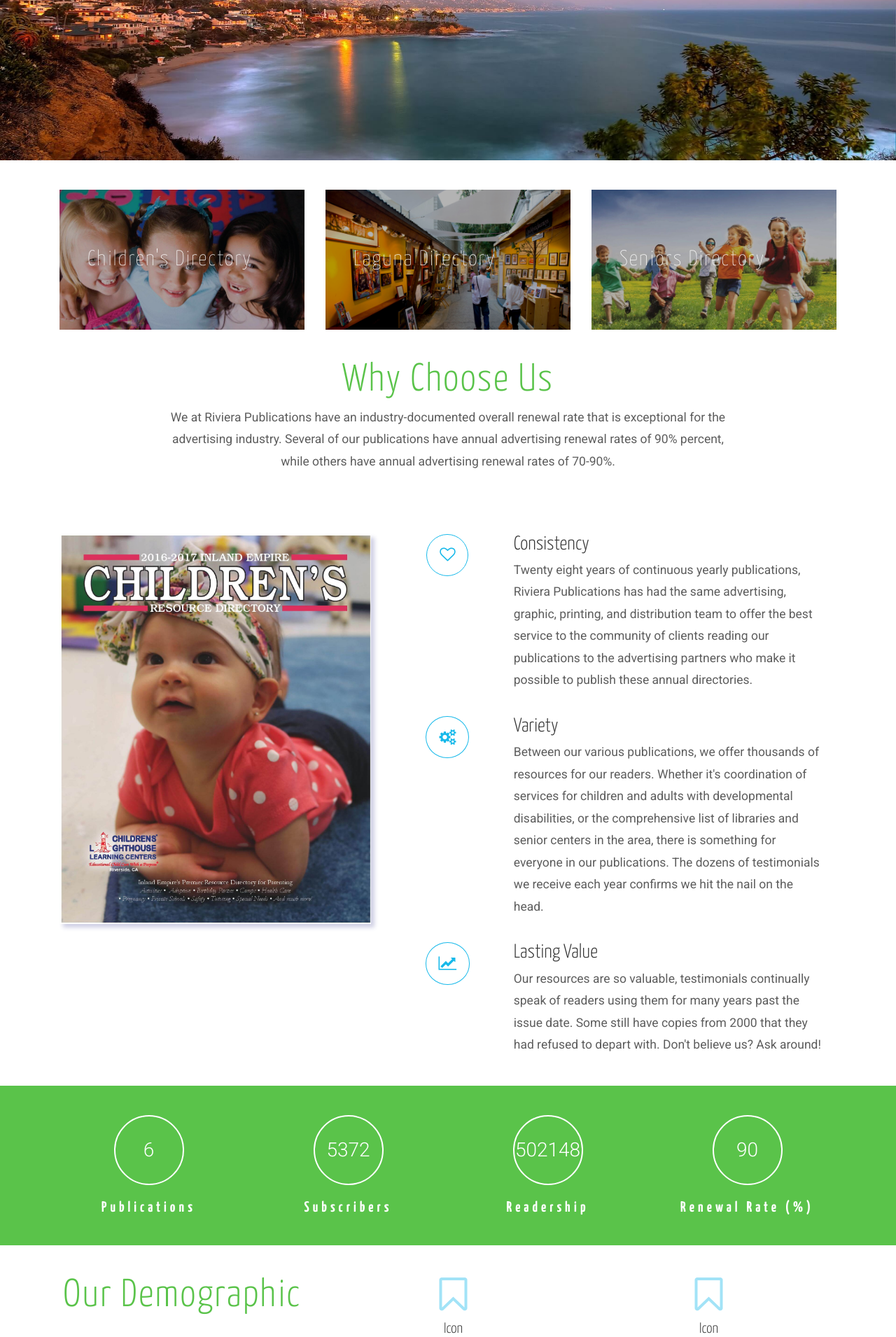
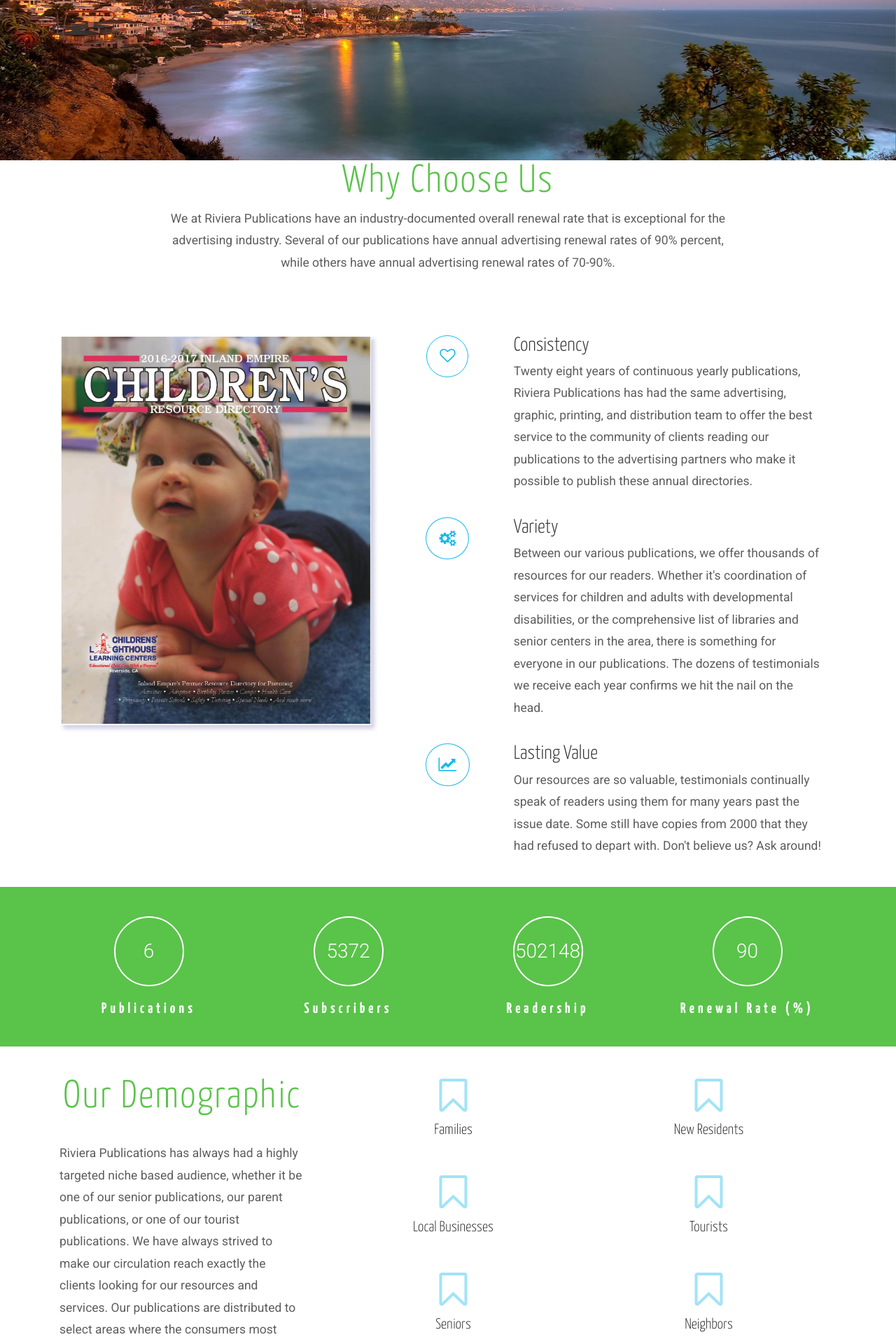
Before and after one commit to AAnderson1817/Riviera1, a PHP site: page / in a window 1280 px wide. Shown: the part 393-2303 px from the top of the page at 70% size. Run offline with PHP 8.4, Linux system fonts and the light colour scheme.

Commit message:
our stories update, icon names

```diff
--- a/php/index.php
+++ b/php/index.php
@@ -29,7 +29,7 @@
 	</div>
 	<!-- //banner -->
 	<!-- welcome -->
-	<div class="welcome">
+	<!-- <div class="welcome">
 		<div class="container">
 			<div class="welcome-agileinfo">
 				<div class="col-xs-4 col-sm-4 welcome-w3lsgrids">
@@ -62,7 +62,7 @@
 				<div class="clearfix"> </div>
 			</div>
 		</div>
-	</div>
+	</div> -->
 	<!-- //welcome -->
 	<!-- features -->
 	<div class="features">
@@ -153,27 +153,27 @@
 			<div class="col-md-8 services-w3ls-row agileits-w3layouts">
 				<div class="col-md-6 col-xs-4 services-grid agileits-w3layouts">
 					<i class="fa fa-bookmark-o" aria-hidden="true"></i>
-					<h5>Icon</h5>
+					<h5>Families</h5>
 				</div>
 				<div class="col-md-6 col-xs-4 services-grid agileits-w3layouts">
 					<i class="fa fa-bookmark-o" aria-hidden="true"></i>
-					<h5>Icon</h5>
+					<h5>New Residents</h5>
 				</div>
 				<div class="col-md-6 col-xs-4 services-grid srvs-wthree-mdl agileits-w3layouts">
 					<i class="fa fa-bookmark-o" aria-hidden="true"></i>
-					<h5>Icon</h5>
+					<h5>Local Businesses</h5>
 				</div>
 				<div class="col-md-6 col-xs-4 services-grid srvs-wthree-mdl">
 					<i class="fa fa-bookmark-o" aria-hidden="true"></i>
-					<h5>Icon</h5>
+					<h5>Tourists</h5>
 				</div>
 				<div class="col-md-6 col-xs-4 services-grid agileits-w3layouts">
 					<i class="fa fa-bookmark-o" aria-hidden="true"></i>
-					<h5>Icon</h5>
+					<h5>Seniors</h5>
 				</div>
 				<div class="col-md-6 col-xs-4 services-grid bottom-grids">
 					<i class="fa fa-bookmark-o" aria-hidden="true"></i>
-					<h5>Icon</h5>
+					<h5>Neighbors</h5>
 				</div>
 				<div class="clearfix"> </div>
 			</div>
--- a/php/modals.php
+++ b/php/modals.php
@@ -145,8 +145,8 @@
 							<h2 class="modal-title" id="myModalLabel">Our Stories</h2>
 					</div>
 					<div class="modal-body">
-							<p>Locally owned and operated since 1989, Riviera Publications offers valuable resources and content for our niche-based specialty publications. We offer our readers and advertisers the benefits of being local, with relevant content, community resources that are craved by our readers, and advertisers getting the best bang for their buck with hyper-local targeting for the customers they serve.   All of our resources are updated annually and our publications offer “a pot of gold” to our readers in the form of content and valuable listings on the businesses and services that cater to their needs.   Our mission is to make life easier for our readers and to serve the local community.
-</p>
+							<p>Locally owned and operated since 1989, Riviera Publications offers valuable resources and content for our niche-based specialty publications. We offer our readers and advertisers the benefits of being local, with relevant content, community resources that are craved by our readers, and advertisers getting the best bang for their buck with hyper-local targeting for the customers they serve.   All of our resources are updated annually and our publications offer “a pot of gold” to our readers in the form of content and valuable listings on the businesses and services that cater to their needs.   Our mission is to make life easier for our readers, serve the local community, and deliver value to our advertising supporters.
+              </p>
 					</div>
 			</div>
 	</div>
```
Also changed, not shown: php/modifiedLog-deploy-staging.json (+1 -1 lines).
